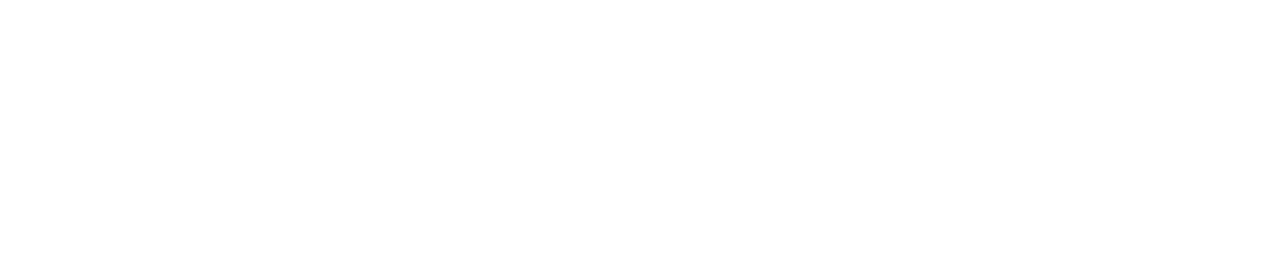
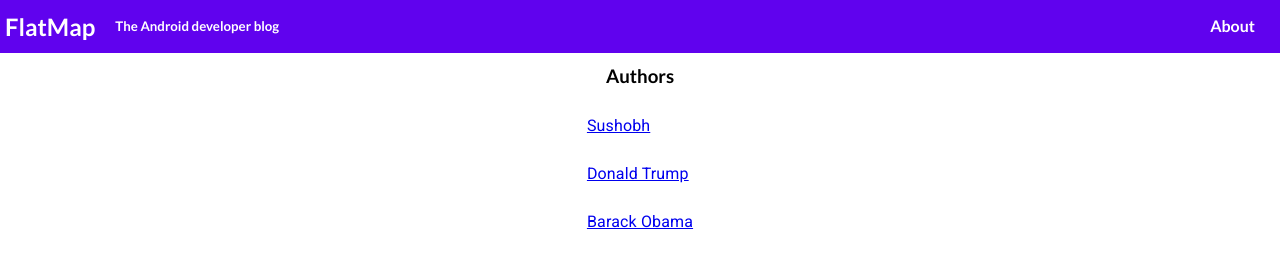
Before and after one commit to Sushobh/androidblog, a Gatsby site: page /authors in a window 1280 px wide. Before the commit this address had no page. Built offline with nearby package versions, Linux system fonts and the light colour scheme; Gatsby itself is replaced by a stand-in of ours; some packages are replaced by stand-ins of ours.

Commit message:
Quite a lot of stuff

```diff
--- a/gatsby-config.js
+++ b/gatsby-config.js
@@ -24,6 +24,12 @@
           },
         ],
       },
+    },
+    {
+      resolve: "gatsby-plugin-authors",
+      options: {
+        templatePath: `${__dirname}/src/templates/authorsindex.js`,
+      },
     }
   ]
 
--- a/gatsby-node.js
+++ b/gatsby-node.js
@@ -2,7 +2,16 @@
 const path = require("path");
 
 
-exports.createPages = async ({ actions, graphql, reporter }) => {
+ exports.createPages = async ({ actions, graphql, reporter }) => {
+       await createPostPages(actions,graphql);
+       createAuthorPages();
+  }
+
+  async function createAuthorPages(actions,graphql){
+
+  }
+
+  async function createPostPages(actions,graphql){
     const { createPage } = actions
 
     const blogPostTemplate = require.resolve(`./src/templates/blogTemplate.js`)
--- a/package.json
+++ b/package.json
@@ -18,6 +18,7 @@
     "@material-ui/core": "^4.11.0",
     "@material-ui/icons": "^4.9.1",
     "gatsby": "^2.24.67",
+    "gatsby-plugin-authors": "^1.0.1",
     "gatsby-plugin-sass": "^2.3.16",
     "gatsby-remark-highlight-code": "^2.1.0",
     "gatsby-source-filesystem": "^2.3.34",
--- a/src/css/layout.scss
+++ b/src/css/layout.scss
@@ -31,7 +31,9 @@
 }
 
 #child_holder {
-    margin-top: 30px;
+    margin-top: 40px;
+    display: flex;
+    justify-content: center;
 }
 
 #site_label_holder {
--- a/src/markdown-pages/post1.md
+++ b/src/markdown-pages/post1.md
@@ -2,7 +2,7 @@
 slug: "/blog/post1"
 date: "2019-05-04"
 title: "Coroutine introduction"
-author : "Sushobh Nadiger"
+author : "Sushobh"
 ---
 
 
--- a/src/markdown-pages/post4.md
+++ b/src/markdown-pages/post4.md
@@ -2,7 +2,7 @@
 slug: "/blog/post4"
 date: "2019-05-04"
 title: "Iraq War"
-author : "George Bush"
+author : "Sushobh"
 ---
 
 # UK
--- /dev/null
+++ b/src/pages/authors.js
@@ -0,0 +1,57 @@
+
+import { graphql } from "gatsby"
+import React from "react"
+import Layout from "../components/layout"
+import List from '@material-ui/core/List';
+import ListItemText from '@material-ui/core/ListItemText';
+import { Link } from "gatsby"
+import CardContent from '@material-ui/core/CardContent';
+import Card from '@material-ui/core/Card';
+import ListItem from '@material-ui/core/ListItem';
+import Divider from '@material-ui/core/Divider';
+export default function AuthorList({data}) {
+
+    const authors_mainStyle = {
+        marginTop : "20px",
+        display : "flex",
+        flexDirection : "column",
+        alignItems : "center"
+    }
+
+    let uniqueAuthors = new Set();
+    data.allMarkdownRemark.nodes.map(element => {
+        uniqueAuthors.add(element.frontmatter.author);
+        return element;
+    });
+
+    return <Layout>
+        <div id="authors_main" style={authors_mainStyle}>
+              <h3>Authors</h3>
+              <List>
+                  {
+                    Array.from(uniqueAuthors).map(item => {
+                        return <Link to={'/authors/'+item} className="link">
+                            <ListItem button>
+                            <ListItemText primary={item}></ListItemText>
+
+                            </ListItem>
+                            </Link>
+
+                    })
+                  }
+              </List>
+        </div>
+    </Layout>
+}
+
+export const pageQuery = graphql`query MyQuery {
+    allMarkdownRemark {
+      nodes {
+        frontmatter {
+          author
+        }
+      }
+    }
+  }
+
+`
--- /dev/null
+++ b/src/templates/authorsindex.js
@@ -0,0 +1,64 @@
+import { graphql } from "gatsby"
+import React from "react"
+import Layout from "../components/layout"
+import CardContent from '@material-ui/core/CardContent';
+import Card from '@material-ui/core/Card'
+import ListItemText from '@material-ui/core/ListItemText';
+import List from '@material-ui/core/List';
+import { Link } from "gatsby"
+
+export default function AuthorTemplate({data}){
+return <Layout>
+          {postlistview(data)}
+        </Layout>
+}
+
+function postlistview(data) {
+  const authorName =  data.allMarkdownRemark.nodes[0].frontmatter.author;
+  return  <div id="main">
+             <h2 id="header">Posts by {authorName}</h2>
+             {getPostLists(data)}
+          </div>
+}
+
+export function getPostLists(data) {
+  const cardStyle = {backgroundColor : "aliceblue"};
+  return <List>
+  {
+   data.allMarkdownRemark.nodes.map(item => {
+     return <Card id="list_item" key={item.id} style={cardStyle}>
+               <CardContent>
+               <Link to={item.frontmatter.slug} className="link">
+                  <ListItemText primary={item.frontmatter.title} />
+                  <ListItemText  primary={item.frontmatter.author} />
+                  <ListItemText  secondary={item.excerpt} />
+                </Link>
+            </CardContent>
+            </Card>
+
+
+   })
+  }
+</List>
+}
+
+
+
+
+export const pageQuery = graphql`
+query ($author: String) {
+  allMarkdownRemark(filter: {frontmatter: {author: {eq: $author}}}) {
+    nodes {
+      id
+      frontmatter {
+        author
+        title
+        slug
+        date
+      }
+      excerpt
+    }
+  }
+}
+
+`
```
Also changed, not shown: src/pages/latestposts.js (+2 -8 lines), 1 other file.
